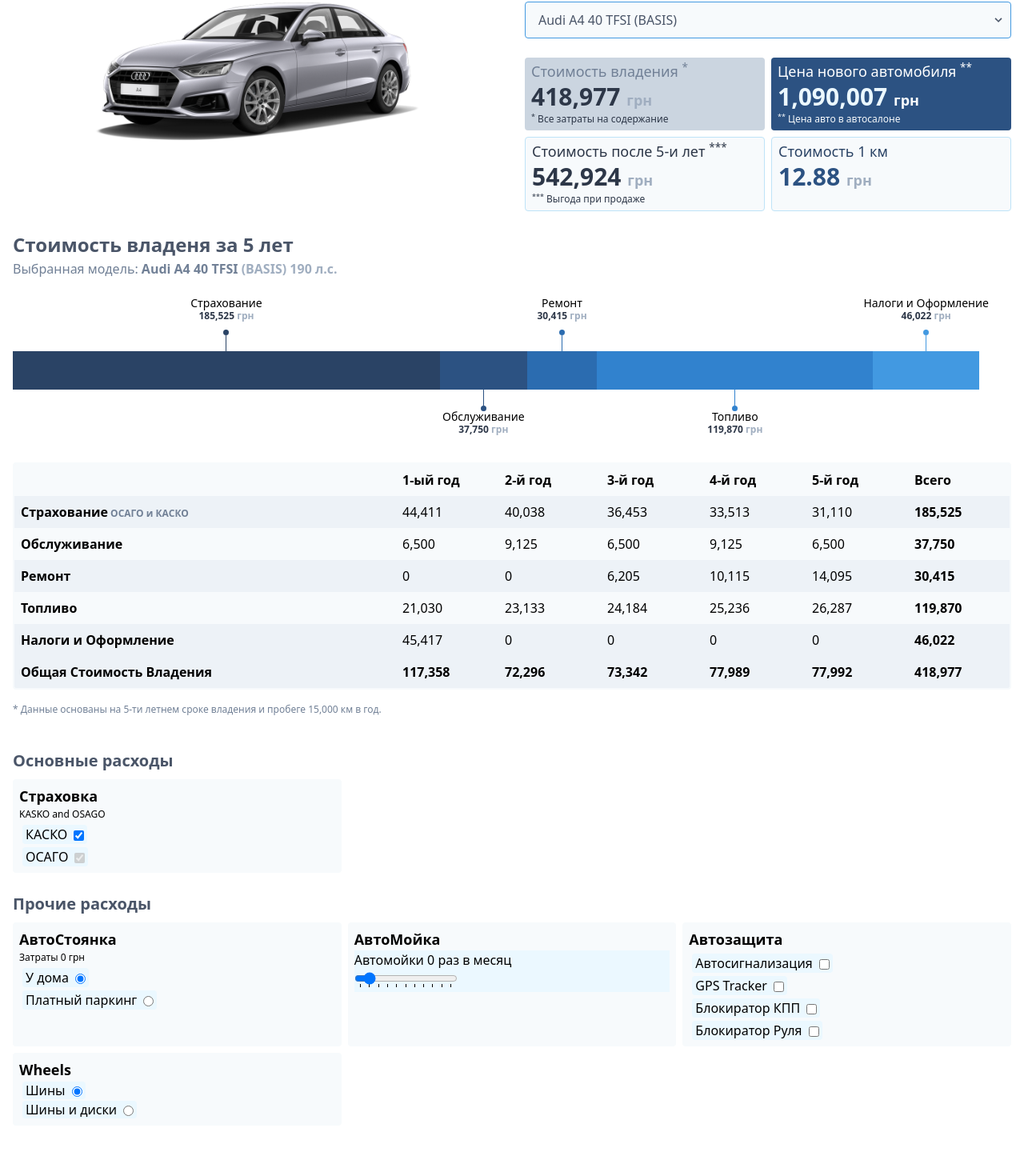
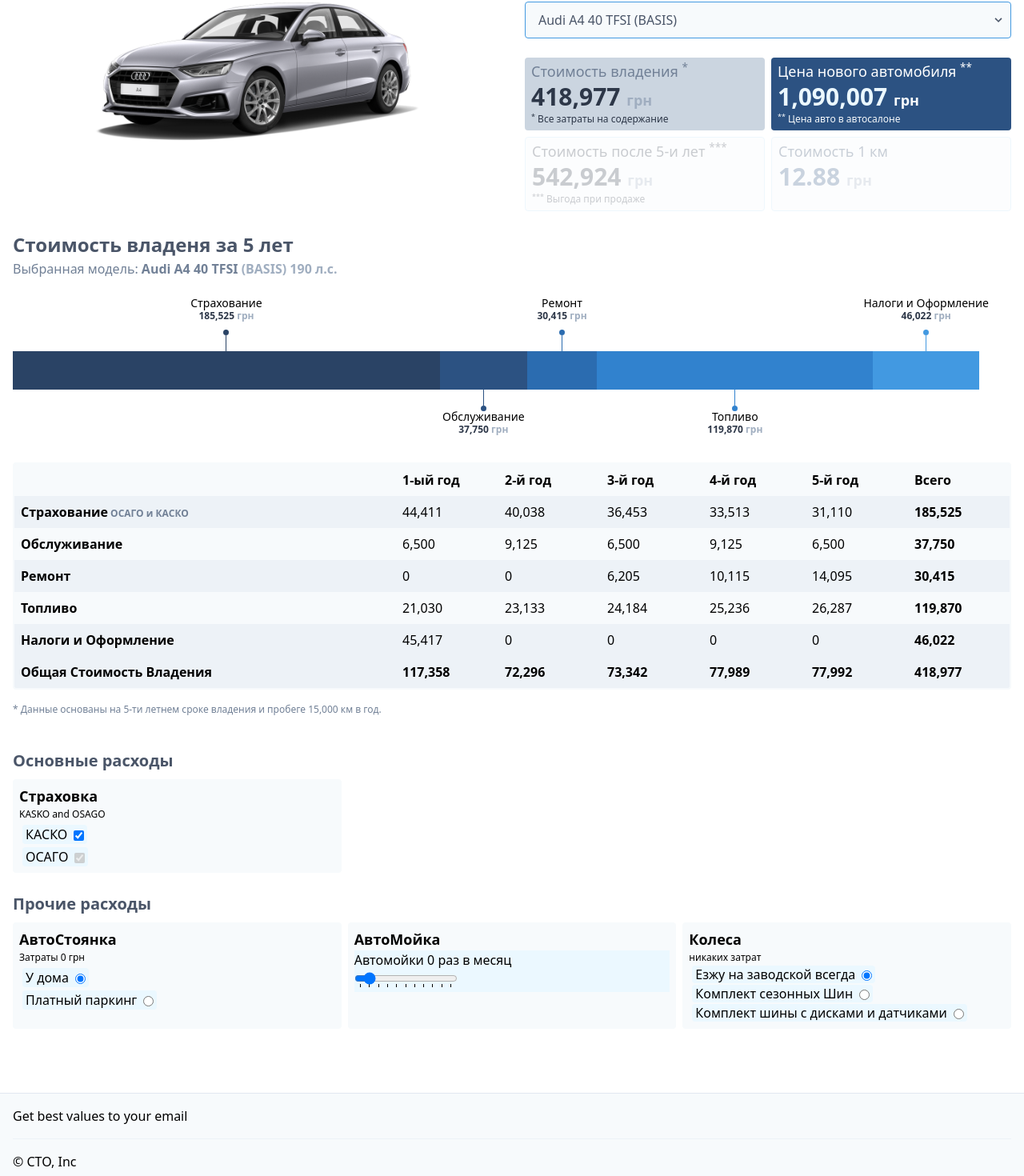
Before and after one commit to dzinemon/react-tw-cto, a React (Create React App) app: page / in a window 1280 px wide. Shown: the part 291-1761 px from the top of the page at 80% size. Built offline with nearby package versions, Linux system fonts and the light colour scheme.

Commit message:
new features

```diff
--- a/src/App.js
+++ b/src/App.js
@@ -10,6 +10,8 @@
 import useWindowDimensions from './hooks/useWindowDimensions';
 
 import taxesToPay from './utils/taxesToPay'
+
+import calculateWheelsExpenses from './utils/calculateWheelsExpenses'
 
 import Cars from './AUDI_A4.json';
 import './App.css';
@@ -33,6 +35,10 @@
     setParking(e.target.value)
   }
 
+  function calculateWheels(e) {
+    setWheels(e.target.value)
+  }
+
   function setNumberOfCarWash(e) {
     setCarWash(e.target.value)
   }
@@ -51,10 +57,14 @@
 
   const manufacturer = 'Audi'
 
+  const vehicleType = 'car'
+  const wheelSize = 'R18'
+
   const currentCar = Cars[0]
 
   const [ parking, setParking ] = useState('free')
   const [ carwash, setCarWash ] = useState(0)
+  const [ wheels, setWheels ] = useState('tyresNo')
 
   const parkingExpenses = (parking === 'free')? 0 : PARKING_EXPENSES * 12
   const parkingExpensesArray = new Array(5);
@@ -66,10 +76,14 @@
   const carwashExpenses = (carwash < 1)? 0 : CARWASH_EXPENSES * 12 * carwash
   carwashExpensesArray.fill(carwashExpenses);
 
+  const wheelsExpenses = calculateWheelsExpenses(vehicleType, wheelSize, wheels);
+
+  console.log(wheelsExpenses);
+
   [0,0,0,0,0].map((e,idx) => {
-    return otherExpensesArray.push(carwashExpensesArray[idx] + parkingExpensesArray[idx]);
+    let cur = ((carwashExpensesArray[idx] + parkingExpensesArray[idx] + wheelsExpenses[idx]) * ((idx * 0.02) + 1)).toFixed(0)
+    return otherExpensesArray.push(cur);
   });
-
 
   // const [ otherExpenses, setOtherExpenses ] = useState(0)
   const [ model, setModel ] = useState(currentCar.model)
@@ -222,7 +236,9 @@
         parking={parking}
         carwash={carwash}
         parkingExpensesArray={parkingExpensesArray}
+        calculateWheels={calculateWheels}
         otherExpensesArray={otherExpensesArray}
+        wheels={wheels}
       />
       <hr className="mt-20"></hr>
       <Footer />
--- a/src/components/CarDataGrid.js
+++ b/src/components/CarDataGrid.js
@@ -51,9 +51,12 @@
         <CarWash
           carwash={props.carwash}
           setNumberOfCarWash={props.setNumberOfCarWash}/>
-        <Alarms />
-        <Wheels />
 
+        <Wheels
+          wheels={props.wheels}
+          calculateWheels={props.calculateWheels}
+        />
+        {/* <Alarms /> */}
       </div>
     </section>
     </div>
--- a/src/components/CarInfo.js
+++ b/src/components/CarInfo.js
@@ -24,7 +24,7 @@
           {/* <span className="text-blue-500 hover:text-blue-700 hover:underline">Photos</span> */}
         </div>
         <div className="w-full sm:w-1/2 px-4">
-          <div className="text-xl text-gray-700 font-semibold">Общая Стоимость владения за <strong>5</strong> лет</div>
+          <div className="text-lg sm:text-xl text-gray-700 font-semibold">Общая Стоимость владения за <strong>5</strong> лет</div>
 
           <div className="my-6">
             <label className="block text-gray-600 text-xs mb-2" htmlFor="model">
@@ -56,7 +56,7 @@
               </div>
               <div className="text-xs leading-none text-gray-100"><sup>**</sup> Цена авто в автосалоне</div>
             </div>
-            <div className="pb-2 bg-gray-100 p-2 border border-blue-200 rounded">
+            <div className="pb-2 bg-gray-100 p-2 border border-blue-200 rounded opacity-25">
               <p className="text-lg text-gray-800 leading-none font-light">
                 Стоимость после 5-и лет <sup>***</sup>
               </p>
@@ -65,7 +65,7 @@
               </div>
               <div className="text-xs leading-none text-gray-800"><sup>***</sup> Выгода при продаже</div>
             </div>
-            <div className="pb-2 bg-gray-100 p-2 border border-blue-200 rounded">
+            <div className="pb-2 bg-gray-100 p-2 border border-blue-200 rounded opacity-25">
               <p className="text-lg text-blue-900 leading-none font-light">
                 Стоимость 1 км
               </p>
--- a/src/components/Wheels.js
+++ b/src/components/Wheels.js
@@ -1,30 +1,49 @@
 import React from 'react';
 
-function Wheels() {
+function Wheels(props) {
   return (
     <div className="bg-gray-100  rounded p-2">
       <p className="font-semibold text-lg">
-      Wheels
+        Колеса
+      </p>
+      <p className="text-xs">
+        {props.wheels === 'tyresNo' &&  ` никаких затрат `}
+        {props.wheels === 'tyres' &&  ` покупка комплекта сезонных шин и 2 раза в год затраты на шиномонтаж, балансировка, снятие/установка`}
+        {props.wheels === 'tyresPlus' &&  ` покупку комплекта комплект сезонных шин, дисков, датчиков давления, 2 раза в год затраты снятие/установка колес`}
       </p>
       <div className="flex flex-row items-center justify-start px-1">
         <div>
-          <label className="bg-blue-100 px-1 rounded mt-1" htmlFor="tyres">Шины
-            <input type="radio" id="tyres"
+          <label className="bg-blue-100 px-1 rounded mt-1" htmlFor="tyresNo">Езжу на заводской всегда
+            <input type="radio" id="tyresNo"
             className="border border-gray-500 px-2 py-1 ml-2 align-middle"
             name="tyres"
-            value="tyres"
+            value="tyresNo"
             defaultChecked
+            onChange={props.calculateWheels}
              />
           </label>
         </div>
       </div>
       <div className="flex flex-row items-center justify-start px-1">
         <div>
-          <label className="bg-blue-100 px-1 rounded mt-1" htmlFor="tyresAndDisks">Шины и диски
-            <input type="radio" id="tyresAndDisks"
+          <label className="bg-blue-100 px-1 rounded mt-1" htmlFor="tyres">Комплект сезонных Шин
+            <input type="radio" id="tyres"
             className="border border-gray-500 px-2 py-1 ml-2 align-middle"
             name="tyres"
-            value="tyresAndDisks"
+            value="tyres"
+            onChange={props.calculateWheels}
+             />
+          </label>
+        </div>
+      </div>
+      <div className="flex flex-row items-center justify-start px-1">
+        <div>
+          <label className="bg-blue-100 px-1 rounded mt-1" htmlFor="tyresPlus">Комплект шины с дисками и датчиками
+            <input type="radio" id="tyresPlus"
+            className="border border-gray-500 px-2 py-1 ml-2 align-middle"
+            name="tyres"
+            value="tyresPlus"
+            onChange={props.calculateWheels}
             />
           </label>
         </div>
--- a/src/hardcoded.js
+++ b/src/hardcoded.js
@@ -27,7 +27,7 @@
   6500, 9125, 6500, 9125, 6500
 ]
 
-const PARKING_EXPENSES = 1500
+const PARKING_EXPENSES = 1400
 
 const CARWASH_EXPENSES = 120
 
--- /dev/null
+++ b/src/hardcoded/disk-price.json
@@ -0,0 +1,12 @@
+{
+  "R13": 1400,
+  "R14": 1600,
+  "R15": 1800,
+  "R16": 2000,
+  "R17": 2500,
+  "R18": 3000,
+  "R19": 3800,
+  "R20": 4500,
+  "R21": 5600,
+  "R22": 7200
+}
--- /dev/null
+++ b/src/hardcoded/tyre-price.json
@@ -0,0 +1,12 @@
+{
+  "R13": 1000,
+  "R14": 1200,
+  "R15": 1400,
+  "R16": 1700,
+  "R17": 2300,
+  "R18": 2900,
+  "R19": 3400,
+  "R20": 4200,
+  "R21": 5500,
+  "R22": 6700
+}
--- /dev/null
+++ b/src/hardcoded/tyres.json
@@ -0,0 +1,78 @@
+{
+  "car": {
+    "mounting": {
+      "R13": 30,
+      "R14": 30,
+      "R15": 35,
+      "R16": 45,
+      "R17": 55,
+      "R18": 70,
+      "R19": 70,
+      "R20": 75,
+      "R21": 75,
+      "R22": 80
+    },
+    "tirefitting": {
+      "R13": 30,
+      "R14": 30,
+      "R15": 40,
+      "R16": 45,
+      "R17": 50,
+      "R18": 60,
+      "R19": 60,
+      "R20": 70,
+      "R21": 70,
+      "R22": 75
+    },
+    "balancing": {
+      "R13": 35,
+      "R14": 35,
+      "R15": 40,
+      "R16": 50,
+      "R17": 55,
+      "R18": 70,
+      "R19": 70,
+      "R20": 75,
+      "R21": 75,
+      "R22": 80
+    }
+  },
+  "suv": {
+    "mounting": {
+
+
+      "R15": 50,
+      "R16": 55,
+      "R17": 60,
+      "R18": 65,
+      "R19": 70,
+      "R20": 75,
+      "R21": 80,
+      "R22": 85
+    },
+    "tirefitting": {
+
+
+      "R15": 50,
+      "R16": 55,
+      "R17": 60,
+      "R18": 65,
+      "R19": 70,
+      "R20": 75,
+      "R21": 80,
+      "R22": 85
+    },
+    "balancing": {
+
+
+      "R15": 50,
+      "R16": 55,
+      "R17": 60,
+      "R18": 65,
+      "R19": 70,
+      "R20": 75,
+      "R21": 80,
+      "R22": 85
+    }
+  }
+}
--- /dev/null
+++ b/src/utils/calculateWheelsExpenses.js
@@ -0,0 +1,53 @@
+
+import Tyres from '../hardcoded/tyres.json';
+import TyrePrices from '../hardcoded/tyre-price.json';
+import DiskPrices from '../hardcoded/disk-price.json';
+
+
+export default function calculateWheelsExpenses(carType, wheelType, option) {
+  console.log(`CarType ${carType}`);
+  console.log(`WheelType ${wheelType} Price UAH ${TyrePrices[wheelType]}`);
+  const oneWheel = Tyres[carType];
+  const oneTirePrice = TyrePrices[wheelType];
+  const oneDiskPrice = DiskPrices[wheelType];
+
+  let expensesArray = new Array(5).fill(0)
+
+  let TPS = 950;
+//
+  let fixedFirstYearExpenses;
+
+  let oneYearWheelsExpenses;
+
+  if (option === 'tyres') {
+    fixedFirstYearExpenses = oneTirePrice * 4
+    oneYearWheelsExpenses = (oneWheel.balancing[wheelType] + oneWheel.tirefitting[wheelType] + oneWheel.mounting[wheelType]) * 4 * 2;
+
+    return expensesArray.map((el, idx) => {
+      if (idx === 0) {
+        return fixedFirstYearExpenses + oneYearWheelsExpenses
+      }
+      return Math.floor(oneYearWheelsExpenses * (1 + (0.02 * idx)))
+    })
+
+    // return expensesArray
+  }
+
+  if (option === 'tyresPlus') {
+    fixedFirstYearExpenses = (oneTirePrice + oneDiskPrice + TPS) * 4;
+    oneYearWheelsExpenses = (oneWheel.mounting[wheelType]) * 4 * 2;
+
+    return expensesArray.map((el, idx) => {
+      if (idx === 0) {
+        return fixedFirstYearExpenses + oneYearWheelsExpenses
+      }
+      return Math.floor(oneYearWheelsExpenses * (1 + (0.02 * idx)))
+    })
+
+    // return expensesArray
+  }
+
+
+  return expensesArray
+
+}
```
